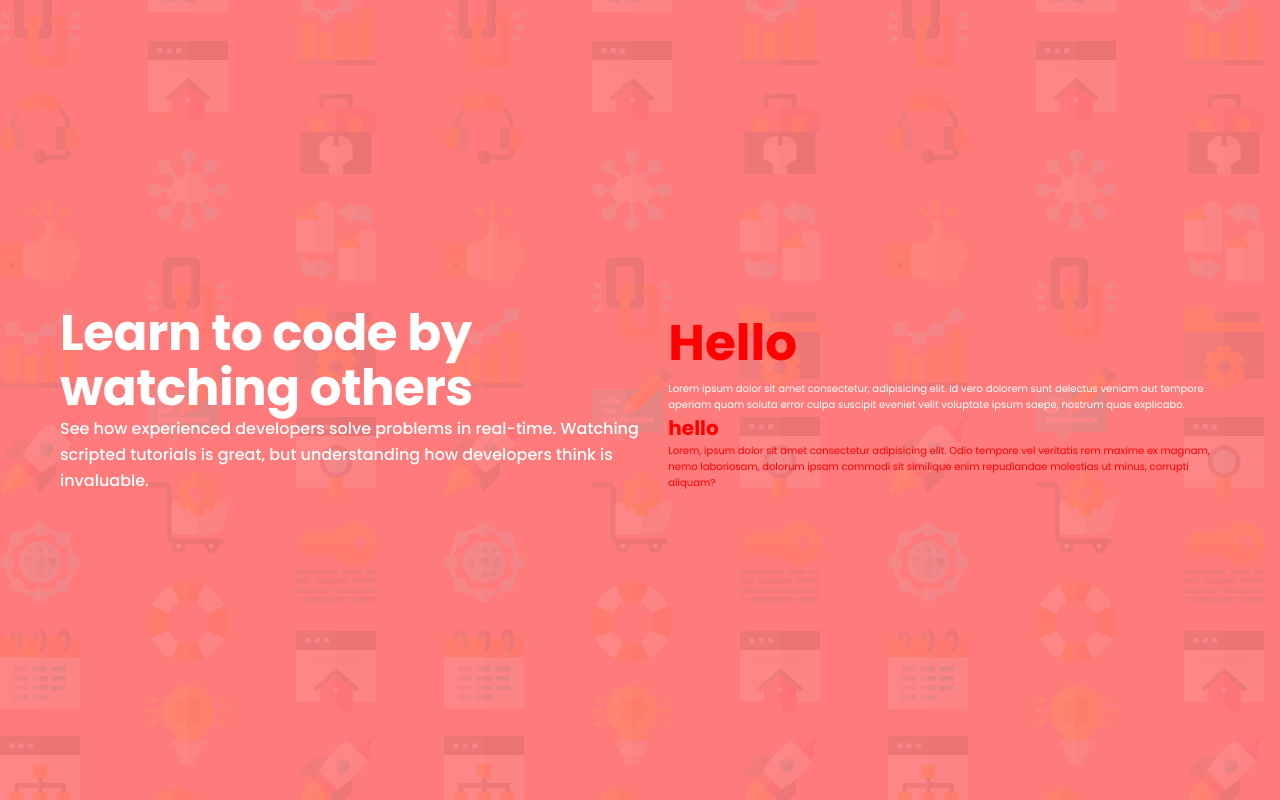
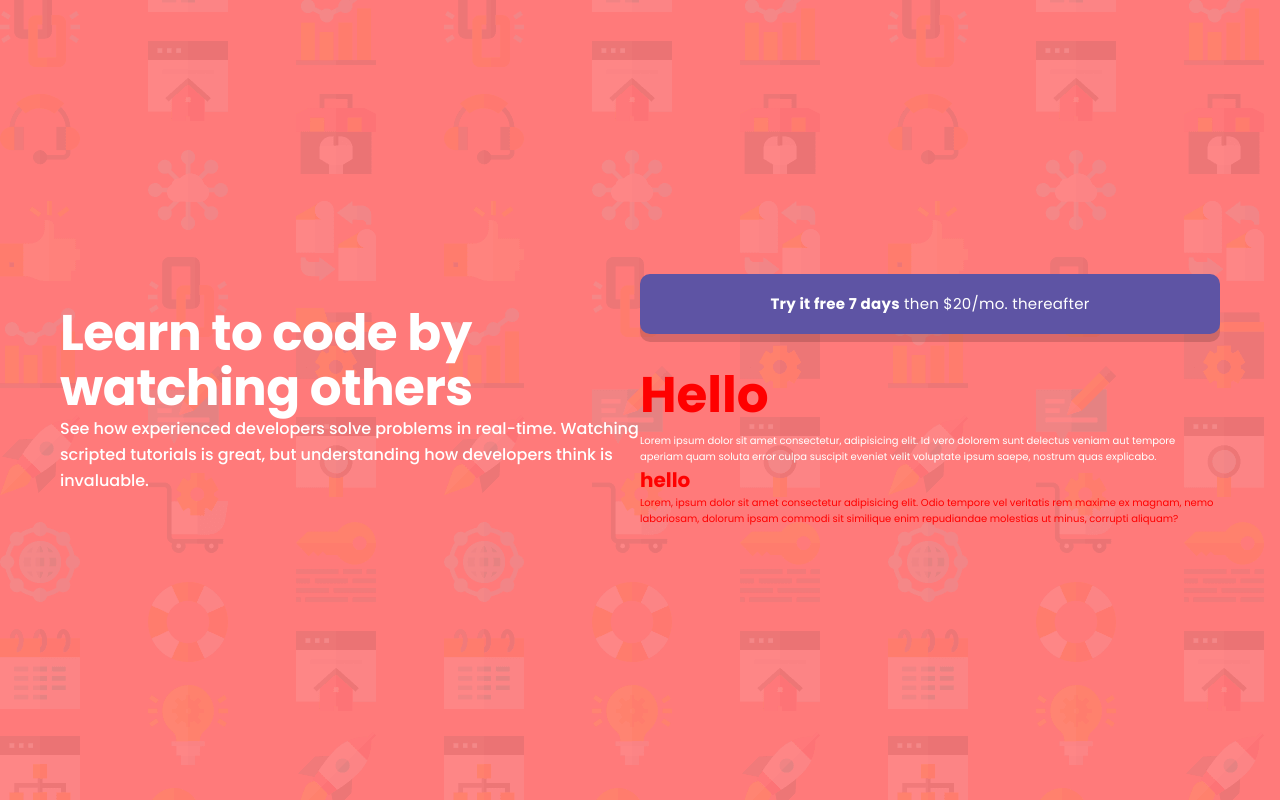
Before and after one commit to Tjanelidze/sign-up-form-react-typescript, a React (Vite) app: page / in a window 1280 px wide. Built offline with nearby package versions, Linux system fonts and the light colour scheme.

Commit message:
made styles folder for styles and changed structure of styled components

```diff
--- a/src/App.tsx
+++ b/src/App.tsx
@@ -3,6 +3,7 @@ import GlobalStyle from './components/styles/GlobalStyles.styled';
 import { styled } from 'styled-components';
 import WelcomeSignComponent from './components/WelcomeSignComponent';
 import { Container } from './components/styles/Container.styled';
+import FreeTrialBox from './components/FreeTrialBox';
 
 function App() {
   const [count, setCount] = useState(0);
@@ -13,6 +14,8 @@ function App() {
         <GlobalStyle />
         <WelcomeSignComponent />
         <div>
+          <FreeTrialBox />
+          <div></div>
           <h1 className="primaryHeading">Hello</h1>
           <p className="description">
             Lorem ipsum dolor sit amet consectetur, adipisicing elit. Id vero
--- /dev/null
+++ b/src/components/FreeTrialBox.tsx
@@ -0,0 +1,12 @@
+import React from 'react';
+import { FreeTrialStyled } from './styles/FreeTrial.styled';
+
+export default function FreeTrialBox() {
+  return (
+    <FreeTrialStyled>
+      <p>
+        <span>Try it free 7 days</span> then $20/mo. thereafter
+      </p>
+    </FreeTrialStyled>
+  );
+}
--- a/src/components/styles/Container.styled.ts
+++ b/src/components/styles/Container.styled.ts
@@ -2,7 +2,8 @@ import { styled } from 'styled-components';
 
 export const Container = styled.div`
   max-width: 120rem;
-  display: flex;
+  display: grid;
+  grid-template-columns: 1fr 1fr;
   color: red;
   padding: 2rem;
 
--- /dev/null
+++ b/src/components/styles/FreeTrial.styled.ts
@@ -0,0 +1,21 @@
+import { styled } from 'styled-components';
+
+export const FreeTrialStyled = styled.div`
+  background-color: rgba(94, 84, 164, 1);
+  text-align: center;
+  color: #fff;
+  color: #fff;
+  font-family: Poppins;
+  font-size: 1.5rem;
+  font-weight: 400;
+  line-height: 26px;
+  letter-spacing: 0.268px;
+  padding: 1.7rem 0;
+  border-radius: 10px;
+  box-shadow: 0px 8px 0px 0px rgba(0, 0, 0, 0.15);
+  margin-bottom: 2.4rem;
+
+  p > span {
+    font-weight: 700;
+  }
+`;
--- a/src/components/styles/WelcomeSign.styled.ts
+++ b/src/components/styles/WelcomeSign.styled.ts
@@ -1,6 +1,8 @@
 import styled from 'styled-components';
 
 export const WelcomeSign = styled.div`
+  align-self: center;
+
   h1 {
     color: #fff;
     font-size: 5rem;
```
